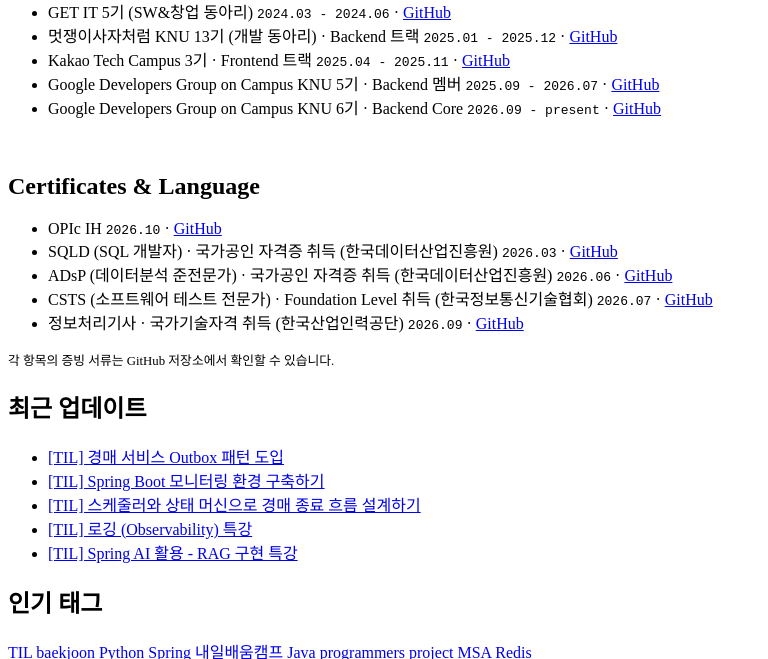
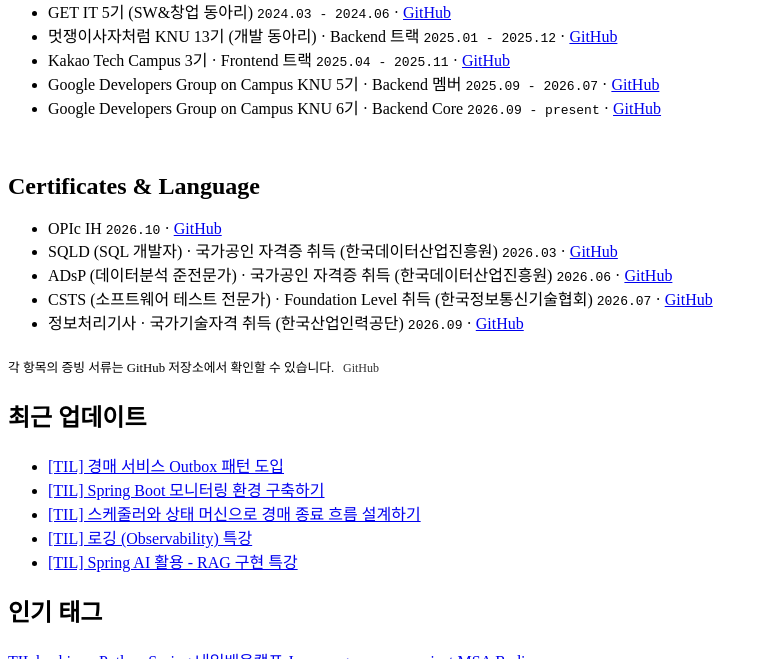
Before and after one commit to sinyeowon/sinyeowon.github.io, a Jekyll site: the page built from _tabs/about.md, in a window 1280 px wide and 900 px high, scrolled down 1033 px, cut to the strip 0-659 px from the top of the window. Shown: the whole strip, without its empty margins (0-768 px from the left). Built offline with Jekyll 4.4.1, drawn with Linux system fonts in a browser that asks for light colours; cached includes are drawn as plain includes; nearby versions of some CDN libraries; some web fonts are replaced.

Commit message:
style: move proof note to footer with subtle github link

```diff
--- a/_tabs/about.md
+++ b/_tabs/about.md
@@ -102,5 +102,8 @@
     </ul>
   </section>
 
-  <p style="margin-top: 1rem; font-size: 0.8rem; color: var(--text-muted);">각 항목의 증빙 서류는 GitHub 저장소에서 확인할 수 있습니다.</p>
+  <p style="margin-top: 1.5rem; font-size: 0.8rem; color: var(--text-muted); line-height: 1.6;">
+    각 항목의 증빙 서류는 GitHub 저장소에서 확인할 수 있습니다.
+    <a href="https://github.com/sinyeowon/sinyeowon/tree/main/certificates" target="_blank" rel="noreferrer noopener" style="margin-left: 0.35rem; color: var(--text-muted); font-size: 0.75rem; opacity: 0.8; text-decoration: none;">GitHub</a>
+  </p>
 </div>
```
